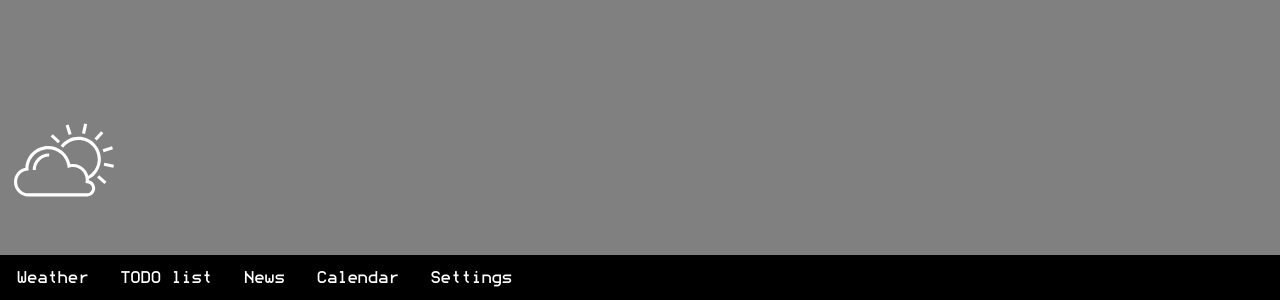
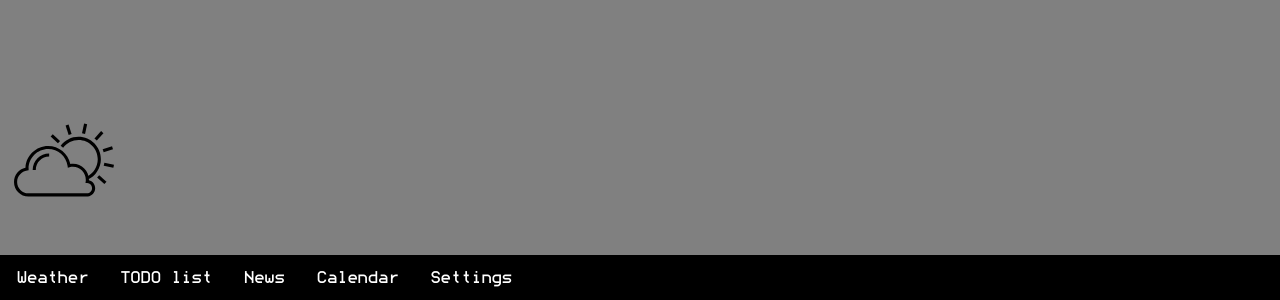
Before and after one commit to F4llingf0x/smart_mirror_ui, a plain HTML site: page src/index.html in a window 1280 px wide. Shown: the part 500-800 px from the top of the page. Drawn offline with Linux system fonts and the light colour scheme; no server answers.

Commit message:
before deleting bottom menu

```diff
--- a/src/index.html
+++ b/src/index.html
@@ -10,7 +10,7 @@
     <div class="container">
       <div id="left-menu">
         <div id="weather">
-          <img class="icon" src="/src/weather_icons/cloudy.svg" alt="weather
+          <img class="icon" src="/src/weatherIcons/cloudy.svg" alt="weather
           picture" width="100"">
         </div>
       </div>
@@ -28,7 +28,7 @@
       </div>
     </div>
   </body>
-  <script src="weather_classes.js"></script>
+  <script src="weatherClasses.js"></script>
   <script src="weather.js"></script>
   <script src="util.js"></script>
   <script src="control.js"></script>
--- /dev/null
+++ b/src/weatherClasses.js
@@ -0,0 +1,155 @@
+const weatherCodeData = new Array();
+
+class WeatherCode {
+  constructor(weatherCode, description, imageSrc) {
+    this.weatherCode = weatherCode;
+    this.description = description;
+    this.imageSrc = imageSrc;
+  }
+}
+
+let fillWeatherData = () => {
+  weatherCodeData.push(
+    new WeatherCode(0, "Clear sky", "/src/weatherIcons/cloudy.svg")
+  );
+  weatherCodeData.push(
+    new WeatherCode(1, "Mainly clear", "/src/weatherIcons/cloudy.svg")
+  );
+  weatherCodeData.push(
+    new WeatherCode(2, "Partly cloudy", "/src/weatherIcons/cloudy.svg")
+  );
+  weatherCodeData.push(
+    new WeatherCode(3, "Overcast", "/src/weatherIcons/cloudy.svg")
+  );
+  weatherCodeData.push(
+    new WeatherCode(45, "Fog", "/src/weatherIcons/cloudy.svg")
+  );
+  weatherCodeData.push(
+    new WeatherCode(48, "Depositing rime fog", "/src/weatherIcons/cloudy.svg")
+  );
+  weatherCodeData.push(
+    new WeatherCode(51, "Light drizzle", "/src/weatherIcons/cloudy.svg")
+  );
+  weatherCodeData.push(
+    new WeatherCode(53, "Moderate drizzle", "/src/weatherIcons/cloudy.svg")
+  );
+  weatherCodeData.push(
+    new WeatherCode(55, "Dense drizzle", "/src/weatherIcons/cloudy.svg")
+  );
+  weatherCodeData.push(
+    new WeatherCode(
+      56,
+      "Light freezing drizzle",
+      "/src/weatherIcons/cloudy.svg"
+    )
+  );
+  weatherCodeData.push(
+    new WeatherCode(
+      57,
+      "Dense freezing drizzle",
+      "/src/weatherIcons/cloudy.svg"
+    )
+  );
+  weatherCodeData.push(
+    new WeatherCode(61, "Slight rain", "/src/weatherIcons/cloudy.svg")
+  );
+  weatherCodeData.push(
+    new WeatherCode(63, "Moderate rain", "/src/weatherIcons/cloudy.svg")
+  );
+  weatherCodeData.push(
+    new WeatherCode(65, "Heavy rain", "/src/weatherIcons/cloudy.svg")
+  );
+  weatherCodeData.push(
+    new WeatherCode(66, "Light freezing rain", "/src/weatherIcons/cloudy.svg")
+  );
+  weatherCodeData.push(
+    new WeatherCode(67, "Heavy freezing rain", "/src/weatherIcons/cloudy.svg")
+  );
+  weatherCodeData.push(
+    new WeatherCode(71, "Slight snowfall", "/src/weatherIcons/cloudy.svg")
+  );
+  weatherCodeData.push(
+    new WeatherCode(73, "Moderate snowfall", "/src/weatherIcons/cloudy.svg")
+  );
+  weatherCodeData.push(
+    new WeatherCode(75, "Heavy snowfall", "/src/weatherIcons/cloudy.svg")
+  );
+  weatherCodeData.push(
+    new WeatherCode(77, "Snow grains", "/src/weatherIcons/cloudy.svg")
+  );
+  weatherCodeData.push(
+    new WeatherCode(80, "Slight rain showers", "/src/weatherIcons/cloudy.svg")
+  );
+  weatherCodeData.push(
+    new WeatherCode(81, "Moderate rain showers", "/src/weatherIcons/cloudy.svg")
+  );
+  weatherCodeData.push(
+    new WeatherCode(82, "Violent rain showers", "/src/weatherIcons/cloudy.svg")
+  );
+  weatherCodeData.push(
+    new WeatherCode(85, "Slight snow showers", "/src/weatherIcons/cloudy.svg")
+  );
+  weatherCodeData.push(
+    new WeatherCode(86, "Heavy snow showers", "/src/weatherIcons/cloudy.svg")
+  );
+  weatherCodeData.push(
+    new WeatherCode(95, "Thunderstorm", "/src/weatherIcons/cloudy.svg")
+  );
+  weatherCodeData.push(
+    new WeatherCode(
+      96,
+      "Thunderstorm with slight hail",
+      "/src/weatherIcons/cloudy.svg"
+    )
+  );
+  weatherCodeData.push(
+    new WeatherCode(
+      99,
+      "Thunderstorm with heavy hail",
+      "/src/weatherIcons/cloudy.svg"
+    )
+  );
+};
+
+fillWeatherData();
+
+let findWeatherPicture = (weatherCode) => {
+  for (const element of weatherCodeData) {
+    if (element.weatherCode == weatherCode) {
+      return element;
+    }
+  }
+};
+
+let weatherCodeTypes = () => {
+  const weatherCodes = new Array();
+  for (const element of weatherCodeData) {
+    weatherCodes.push(element.description);
+  }
+  console.log(weatherCodes);
+};
+
+weatherCodeTypes();
+
+class DailyWeather {
+  constructor(date, day) {
+    this.date = date;
+    this.day = day;
+    this.data = new Array();
+  }
+
+  addData(weatherCode, time, temperature, precipitation) {
+    this.data.push(
+      new DailyData(weatherCode, time, temperature, precipitation)
+    );
+  }
+}
+
+class DailyData {
+  constructor(weatherCode, time, temperature, precipitation) {
+    this.weatherCode = weatherCode;
+    this.time = time;
+    this.temperature = temperature;
+    this.precipitation = precipitation;
+  }
+}
--- a/src/weather_classes.js
+++ /dev/null
@@ -1,149 +0,0 @@
-const weatherCodeData = new Array();
-
-class WeatherCode {
-  constructor(weatherCode, description, imageSrc) {
-    this.weatherCode = weatherCode;
-    this.description = description;
-    this.imageSrc = imageSrc;
-  }
-}
-
-let fillWeatherData = () => {
-  weatherCodeData.push(
-    new WeatherCode(0, "Clear sky", "/src/weather_icons/cloudy.svg")
-  );
-  weatherCodeData.push(
-    new WeatherCode(1, "Mainly clear", "/src/weather_icons/cloudy.svg")
-  );
-  weatherCodeData.push(
-    new WeatherCode(2, "Partly cloudy", "/src/weather_icons/cloudy.svg")
-  );
-  weatherCodeData.push(
-    new WeatherCode(3, "Overcast", "/src/weather_icons/cloudy.svg")
-  );
-  weatherCodeData.push(
-    new WeatherCode(45, "Fog", "/src/weather_icons/cloudy.svg")
-  );
-  weatherCodeData.push(
-    new WeatherCode(48, "Depositing rime fog", "/src/weather_icons/cloudy.svg")
-  );
-  weatherCodeData.push(
-    new WeatherCode(51, "Light drizzle", "/src/weather_icons/cloudy.svg")
-  );
-  weatherCodeData.push(
-    new WeatherCode(53, "Moderate drizzle", "/src/weather_icons/cloudy.svg")
-  );
-  weatherCodeData.push(
-    new WeatherCode(55, "Dense drizzle", "/src/weather_icons/cloudy.svg")
-  );
-  weatherCodeData.push(
-    new WeatherCode(
-      56,
-      "Light freezing drizzle",
-      "/src/weather_icons/cloudy.svg"
-    )
-  );
-  weatherCodeData.push(
-    new WeatherCode(
-      57,
-      "Dense freezing drizzle",
-      "/src/weather_icons/cloudy.svg"
-    )
-  );
-  weatherCodeData.push(
-    new WeatherCode(61, "Slight rain", "/src/weather_icons/cloudy.svg")
-  );
-  weatherCodeData.push(
-    new WeatherCode(63, "Moderate rain", "/src/weather_icons/cloudy.svg")
-  );
-  weatherCodeData.push(
-    new WeatherCode(65, "Heavy rain", "/src/weather_icons/cloudy.svg")
-  );
-  weatherCodeData.push(
-    new WeatherCode(66, "Light freezing rain", "/src/weather_icons/cloudy.svg")
-  );
-  weatherCodeData.push(
-    new WeatherCode(67, "Heavy freezing rain", "/src/weather_icons/cloudy.svg")
-  );
-  weatherCodeData.push(
-    new WeatherCode(71, "Slight snowfall", "/src/weather_icons/cloudy.svg")
-  );
-  weatherCodeData.push(
-    new WeatherCode(73, "Moderate snowfall", "/src/weather_icons/cloudy.svg")
-  );
-  weatherCodeData.push(
-    new WeatherCode(75, "Heavy snowfall", "/src/weather_icons/cloudy.svg")
-  );
-  weatherCodeData.push(
-    new WeatherCode(77, "Snow grains", "/src/weather_icons/cloudy.svg")
-  );
-  weatherCodeData.push(
-    new WeatherCode(80, "Slight rain showers", "/src/weather_icons/cloudy.svg")
-  );
-  weatherCodeData.push(
-    new WeatherCode(
-      81,
-      "Moderate rain showers",
-      "/src/weather_icons/cloudy.svg"
-    )
-  );
-  weatherCodeData.push(
-    new WeatherCode(82, "Violent rain showers", "/src/weather_icons/cloudy.svg")
-  );
-  weatherCodeData.push(
-    new WeatherCode(85, "Slight snow showers", "/src/weather_icons/cloudy.svg")
-  );
-  weatherCodeData.push(
-    new WeatherCode(86, "Heavy snow showers", "/src/weather_icons/cloudy.svg")
-  );
-  weatherCodeData.push(
-    new WeatherCode(95, "Thunderstorm", "/src/weather_icons/cloudy.svg")
-  );
-  weatherCodeData.push(
-    new WeatherCode(
-      96,
-      "Thunderstorm with slight hail",
-      "/src/weather_icons/cloudy.svg"
-    )
-  );
-  weatherCodeData.push(
-    new WeatherCode(
-      99,
-      "Thunderstorm with heavy hail",
-      "/src/weather_icons/cloudy.svg"
-    )
-  );
-};
-
-fillWeatherData();
-
-let findWeatherPicture = (weatherCode) => {
-  for (const element of weatherCodeData) {
-    if (element.weatherCode == weatherCode) {
-      return element;
-    }
-  }
-};
-
-class DailyWeather {
-  constructor(date, day) {
-    this.date = date;
-    this.day = day;
-    this.data = new Array();
-  }
-
-  addData(weatherCode, time, temperature, precipitation) {
-    this.data.push(
-      new DailyData(weatherCode, time, temperature, precipitation)
-    );
-  }
-}
-
-class DailyData {
-  constructor(weatherCode, time, temperature, precipitation) {
-    this.weatherCode = weatherCode;
-    this.time = time;
-    this.temperature = temperature;
-    this.precipitation = precipitation;
-  }
-}
```
Also changed, not shown: src/weatherIcons/cloudy.svg (added), src/weather_icons/cloudy.svg (deleted).
